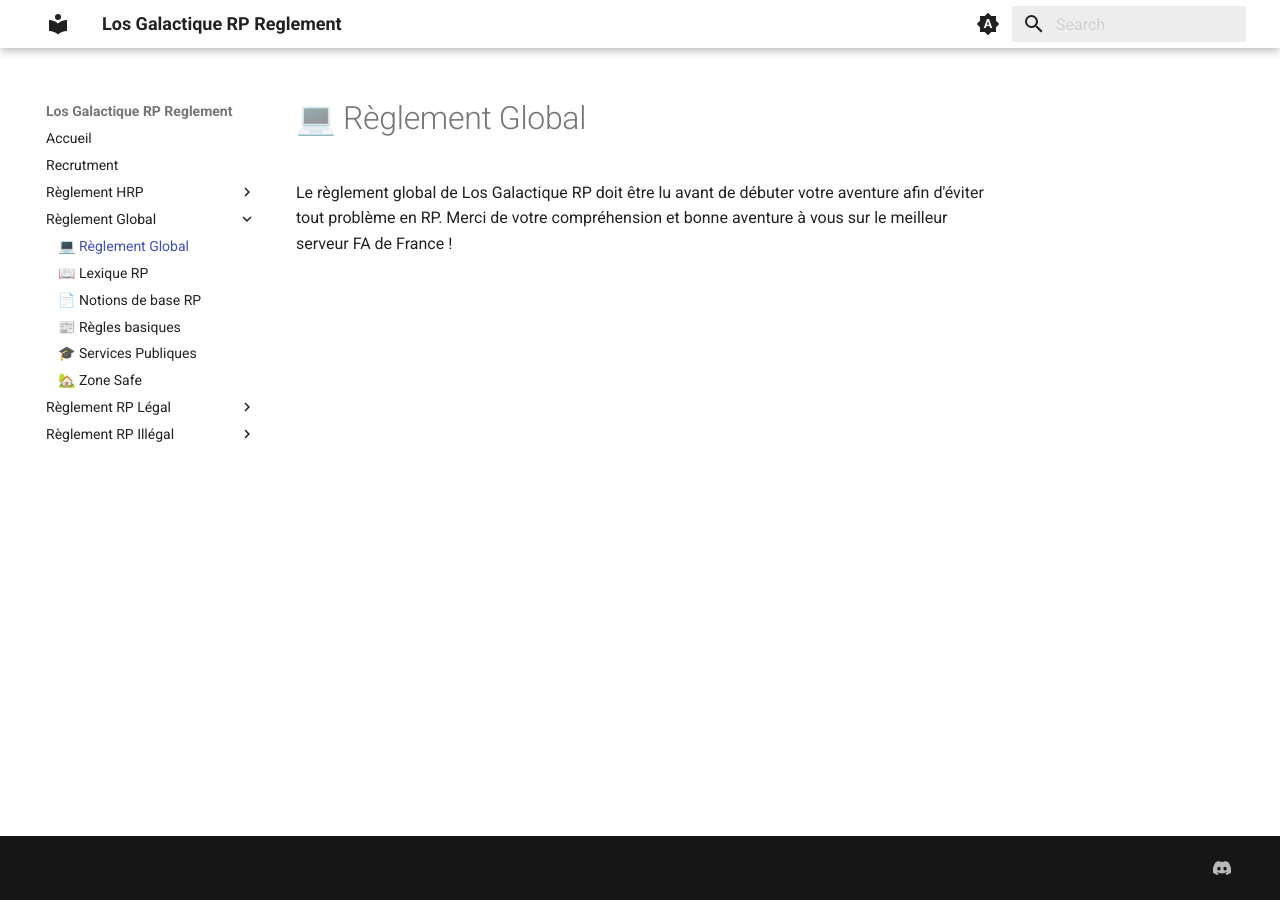
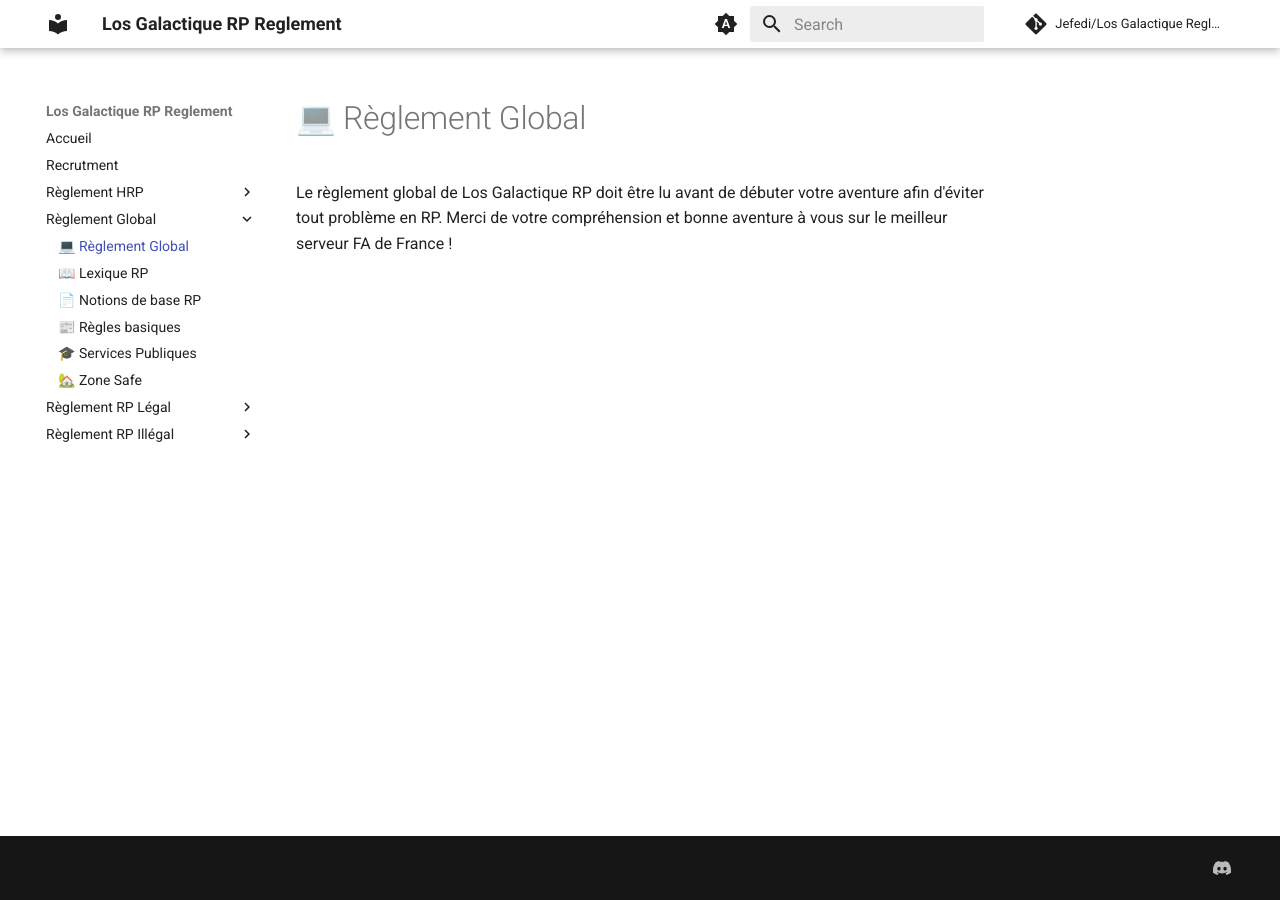
Before and after one commit to Jefedi/los-galactique-reglement, an MkDocs documentation site: the page built from docs/reglement-global/index.md, in a window 1280 px wide. Built offline with MkDocs 1.6.1 and Material for MkDocs 9.7.7, drawn with Linux system fonts in a browser that asks for light colours; comment, search, counter and statistics services are not loaded; the version menu is left out.

Commit message:
Update mkdocs.yml

```diff
--- a/mkdocs.yml
+++ b/mkdocs.yml
@@ -2,10 +2,10 @@
 site_name: Los Galactique RP Reglement
 
 # URL du dépôt GitHub
-# repo_url: https://github.com/Jefedi/ImmoWiki
+repo_url: https://github.com/Jefedi/los-galactique-reglement.git
 
 # Nom du dépôt GitHub
-# repo_name: Jefedi/ImmoWiki
+repo_name: Jefedi/Los Galactique Reglement
 
 # Navigation du site
 nav:
```
